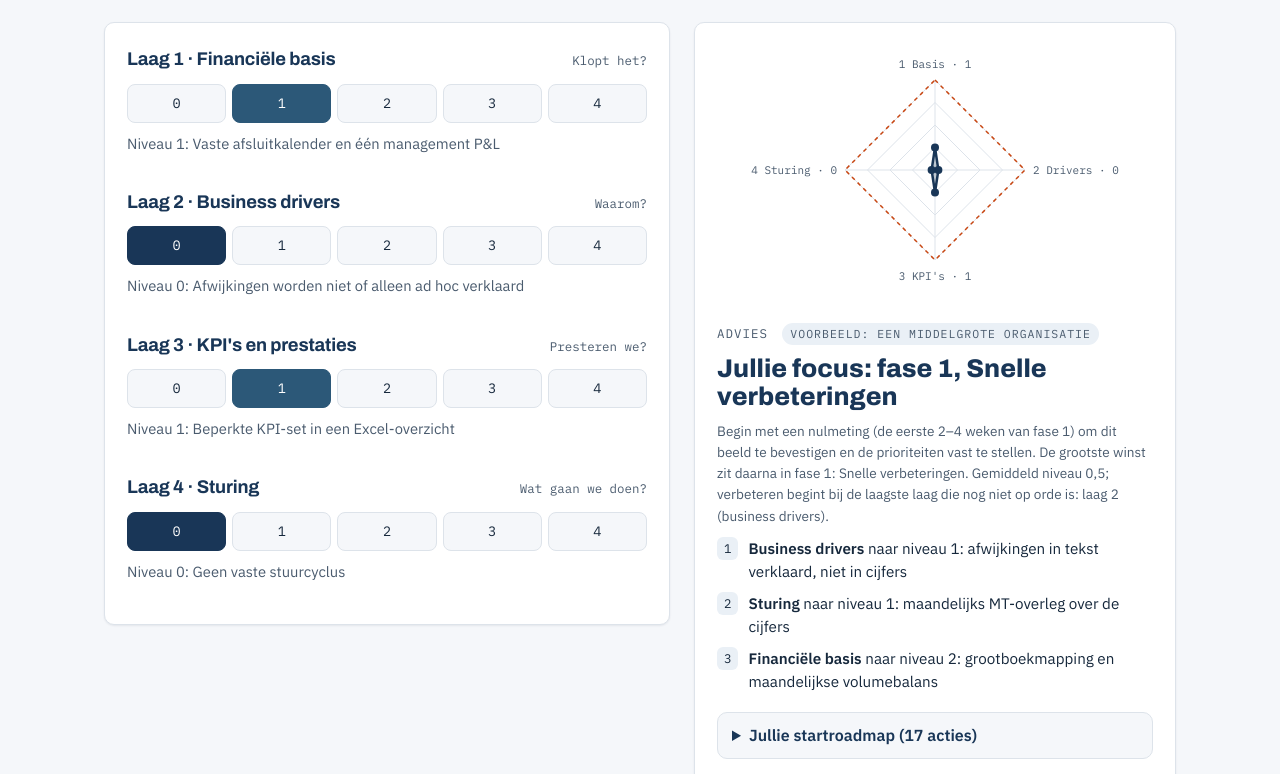
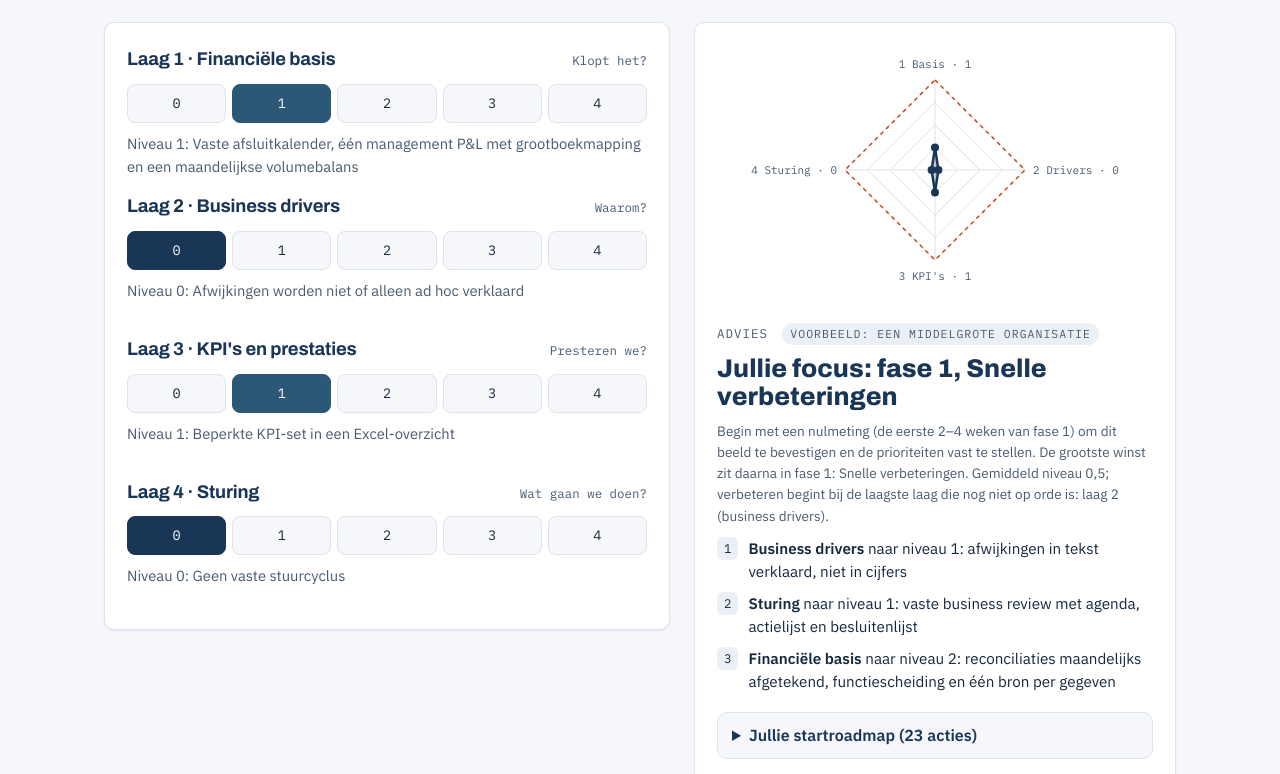
Before and after one commit to tpsloots-alt/b-enable-scan, a plain HTML site: page index.html in a window 1280 px wide. Shown: the part 1000-1774 px from the top of the page. Drawn offline with Linux system fonts and the light colour scheme.

Commit message:
Zelfscan: standaardacties getoetst aan A10.1a, niveaus laag 1/2/4 bijgewerkt, kolom Directiebesluit in export
Co-Authored-By: Claude Opus 5.5 <noreply@anthropic.com>
Claude-Session: https://claude.ai/code/session_019WtVV5SWB5AJUijmhAx1T3

```diff
--- a/index.html
+++ b/index.html
@@ -363,47 +363,49 @@ footer{padding:28px 0 48px;color:var(--muted);font-size:.85rem;border-top:1px so
   var phases=[
     {id:0,name:"Snelle verbeteringen",dur:"0–3 maanden",per:"0–3 maanden",lvl:"Naar niveau 1",sub:"Nulmeting en fundament",
      goal:"Eerst inzicht in het vertrekpunt, daarna betrouwbare cijfers en één gedeelde taal: de financiële basis op orde en een eerste KPI-set.",
-     act:["Nulmeting in de eerste 2–4 weken: interviews met directie, finance, commercie, inkoop en operations (5–8 gesprekken)","Rapportages, Excel-bestanden en bronsystemen inventariseren en een maandafsluiting doorlopen","Elke laag beoordelen op volwassenheid (0–4) en de top 5 knelpunten bepalen","Definities vastleggen: {defs}","Eén management P&L, met de marges per waardestroom apart, en de grootboekrekeningen daaraan koppelen","Vaste afsluitkalender met taken, eigenaren en deadlines","Maandelijkse {bal}","Kernset van 8–10 KPI's kiezen en KPI-kaarten invullen, met een eigenaar per KPI"],
+     act:["Nulmeting in de eerste 2–4 weken: interviews met directie, finance, commercie, inkoop en operations (5–8 gesprekken)","Rapportages, Excel-bestanden en bronsystemen inventariseren en een maandafsluiting doorlopen","Elke laag beoordelen op volwassenheid (0–4) en de top 5 knelpunten bepalen","Definities vastleggen: {defs}","Eén management P&L, met de marges per waardestroom apart, en de grootboekrekeningen daaraan koppelen","Vaste afsluitkalender met taken, eigenaren en deadlines","Maandelijkse {bal}","Kernset van 8–10 KPI's kiezen (groeiend naar 10–15) en KPI-kaarten invullen, met een eigenaar per KPI","Vaste business review met agenda, actielijst en besluitenlijst, binnen een vastgestelde stuurcyclus"],
      del:["Volwassenheidsscan per laag en een stappenplan op maat","Vastgestelde begrippenlijst en KPI-kaarten","Mappingtabel grootboek → management P&L en afsluitkalender","Gestandaardiseerd maandrapport in Excel"],
      tools:["Interviews en workshops","Excel met Power Query voor het inlezen van exports","SharePoint of OneDrive als vaste plek voor bronbestanden","Het demomodel als referentie"],
      show:"Een presentatie aan het MT met de scan per laag, daarna een maandrapport van 3–5 pagina's: P&L met afwijkingen, {balShort} en KPI's met stoplichten.",
      gate:"Het MT heeft het vertrekpunt en de prioriteiten vastgesteld, de maand is drie keer op rij volgens de kalender afgesloten en het MT accepteert de cijfers als de waarheid."},
     {id:1,name:"Basis op orde",dur:"3–9 maanden",per:"3–9 maanden",lvl:"Naar niveau 2",sub:"Structureren en zichtbaar maken",
      goal:"Afwijkingen verklaren in drivers, de informatie interactief beschikbaar maken en de eerste handmatige stappen vervangen.",
-     act:["Eenvoudig datamodel met feiten (boekingen, volumes, {conn}) en dimensies","Standaard afwijkingsanalyse: volume-, prijs- en {cost}-effect","Eerste dashboards in Power BI, gebouwd op de bestanden uit fase 1","Eerste kwartaalforecast (Best Estimate) op basis van drivers","Begroting met dezelfde drivers en dimensies als de werkelijke cijfers","Eerste koppelingen met het financiële pakket in plaats van handmatige exports","Controllers en managers trainen"],
+     act:["Eenvoudig datamodel met feiten (boekingen, volumes, {conn}) en dimensies","Standaard afwijkingsanalyse: volume-, prijs- en {cost}-effect","Eerste dashboards in Power BI, gebouwd op de bestanden uit fase 1","Eerste kwartaalforecast (Best Estimate) op basis van drivers","Begroting met dezelfde drivers en dimensies als de werkelijke cijfers","Eerste koppelingen met het financiële pakket in plaats van handmatige exports","Opvolging van acties als vast agendapunt en een vastgestelde bevoegdhedenmatrix","Controllers en managers trainen"],
      del:["Gedocumenteerd datamodel","3–4 dashboards","Standaard afwijkingsanalyse","Eerste Best Estimate"],
      tools:["Power BI Desktop voor model en dashboards","Power BI Service om te delen met het MT","Excel en Power Query voor datavoorbereiding"],
      show:"Het MT kijkt in de business review naar het live dashboard en klikt door van totaal naar {drill}.",
      gate:"De dashboards worden elke maand gebruikt in het MT en de afwijkingsanalyse hoort standaard bij de afsluiting."},
     {id:2,name:"Doorontwikkeling",dur:"9–18 maanden",per:"9–18 maanden",lvl:"Naar niveau 3 en 4",sub:"Automatiseren en sturen",
      goal:"Eerst het handwerk eruit, dan van rapporteren naar sturen: inzichten worden besluiten met een eigenaar en een effect.",
-     act:["Data rechtstreeks uit financieel pakket, facturatie, CRM en operationele systemen, op één centrale plek","Dashboards verversen automatisch, met signalen bij ontbrekende gegevens of ongemapte rekeningen","Rolling forecast 12–18 maanden vooruit","Autorisaties, documentatie en beheerafspraken met IT","Vaste business reviews met agenda, dashboard en actielijst; elk besluit krijgt een eigenaar, deadline en verwacht financieel effect","Scenario's: {scen}","KPI's koppelen aan afdelingsdoelen en waar passend aan beloning","Jaarlijkse herijking van KPI's en volwassenheid"],
+     act:["Data rechtstreeks uit financieel pakket, facturatie, CRM en operationele systemen, op één centrale plek","Dashboards verversen automatisch, met signalen bij ontbrekende gegevens of ongemapte rekeningen","Rolling forecast 12–18 maanden vooruit","Autorisaties, documentatie en beheerafspraken met IT","De business review stuurt op dashboard en forecast, met drempels voor actie; besluiten worden gevolgd op hun financiële effect","Scenario's: {scen}","KPI's koppelen aan afdelingsdoelen en waar passend aan beloning","Jaarlijkse herijking van KPI's en volwassenheid"],
      del:["Geautomatiseerde datastroom en datakwaliteitsdashboard","Rolling forecast en scenariomodel","Vastgestelde stuurcyclus met actielijst","Beheerhandboek en jaarlijkse volwassenheidsscan"],
      tools:["Power BI dataflows, een centrale database of Microsoft Fabric (afhankelijk van omvang)","Standaardkoppelingen of API's van de bronsystemen","Actielijst in SharePoint of Planner; scenariomodel in Excel of een planningstool"],
      show:"De afsluiting is een aantal werkdagen sneller en het MT-overleg draait om het dashboard en de actielijst; de financiële effecten van besluiten zijn over tijd te volgen.",
      gate:"De maandrapportage komt zonder handmatige datastappen tot stand, besluiten worden gevolgd op hun financiële effect en de cyclus draait zonder externe hulp."}
   ];
   var layers=[
-    {name:"Financiële basis",q:"Klopt het?",d:["Cijfers uit losse Excel-bestanden, afsluiten zonder vaste kalender","Vaste afsluitkalender en één management P&L","Grootboekmapping en maandelijkse {balShort}","Data komt automatisch uit de bronsystemen","Snelle afsluiting met automatische controles"]},
-    {name:"Business drivers",q:"Waarom?",d:["Afwijkingen worden niet of alleen ad hoc verklaard","Afwijkingen in tekst verklaard, niet in cijfers","Standaard brug: volume, prijs en {cost}","Rolling forecast op basis van drivers","Scenario's standaard onderdeel van besluiten"]},
+    {name:"Financiële basis",q:"Klopt het?",d:["Cijfers uit losse Excel-bestanden, afsluiten zonder vaste kalender","Vaste afsluitkalender, één management P&L met grootboekmapping en een maandelijkse {balShort}","Reconciliaties maandelijks afgetekend, functiescheiding en één bron per gegeven","Data komt automatisch uit de bronsystemen","Snelle afsluiting met automatische controles"]},
+    {name:"Business drivers",q:"Waarom?",d:["Afwijkingen worden niet of alleen ad hoc verklaard","Afwijkingen in tekst verklaard, niet in cijfers","Standaard brug in volume, prijs en {cost}, en een Best Estimate per kwartaal","Rolling forecast op basis van drivers","Scenario's standaard onderdeel van besluiten"]},
     {name:"KPI's en prestaties",q:"Presteren we?",d:["Geen vaste KPI-set of eenduidige definities","Beperkte KPI-set in een Excel-overzicht","Vastgestelde KPI-kaarten en eerste dashboards","Dashboards verversen automatisch","KPI's gekoppeld aan doelen, eigenaren en beloning"]},
-    {name:"Sturing",q:"Wat gaan we doen?",d:["Geen vaste stuurcyclus","Maandelijks MT-overleg over de cijfers","Business review met afwijkingsanalyse","Business review met actielijst en Best Estimate","Besluiten gevolgd op financieel effect"]}
+    {name:"Sturing",q:"Wat gaan we doen?",d:["Geen vaste stuurcyclus","Vaste business review met agenda, actielijst en besluitenlijst","Opvolging van acties is een vast agendapunt; bevoegdheden zijn vastgesteld","Business review stuurt op de forecast, met drempels voor actie","Besluiten gevolgd op financieel effect"]}
   ];
   /* Standaardacties per laag: wat nodig is om niveau n te halen. Niveau 1 hoort bij fase 1, niveau 2 bij fase 2, niveau 3 en 4 bij fase 3. */
+  /* Standaardacties per laag, getoetst aan A10.1a (14-11-2026). [niveau, actie, eigenaar, prioriteit, directiebesluit]
+     Niveau 1 hoort bij fase 1, niveau 2 bij fase 2, niveau 3 en 4 bij fase 3. */
   var STD=[
-    [[1,"Definities en begrippenlijst laten vaststellen door de directie","Directie","Hoog"],[1,"Vaste afsluitkalender met eigenaren invoeren","Financial control","Hoog"],[1,"Eén management P&L opstellen","Financial control","Hoog"],
-     [2,"Grootboekmapping naar management P&L opstellen","Financial control","Hoog"],[2,"Maandelijkse {balShort} invoeren","Financial control","Midden"],
-     [3,"Koppelingen met bronsystemen realiseren","IT","Midden"],[4,"Afsluiting versnellen met automatische controles","Financial control","Laag"]],
-    [[1,"Afwijkingen maandelijks toelichten in een vaste vorm","Business control","Midden"],
-     [2,"Standaard afwijkingsanalyse in volume, prijs en {cost}","Business control","Hoog"],[2,"Begroting opbouwen met dezelfde drivers als de werkelijke cijfers","Business control","Midden"],
-     [3,"Rolling forecast opzetten","Business control","Midden"],[4,"Scenario's standaard onderdeel maken van besluiten","Business control","Midden"]],
-    [[1,"Kernset van KPI-kaarten opstellen","Business control","Hoog"],[1,"Eigenaar per KPI vaststellen","Directie","Midden"],
-     [2,"Eerste dashboards bouwen","Business control","Hoog"],
-     [3,"Dashboard automatisch vullen uit één bron","IT","Midden"],[4,"KPI's koppelen aan doelen, eigenaren en beloning","Directie","Midden"]],
-    [[1,"Maandelijks MT-overleg over de cijfers invoeren","Directie","Hoog"],
-     [2,"Business review met vaste agenda en afwijkingsanalyse invoeren","Directie","Hoog"],
-     [3,"Actielijst met eigenaar, deadline en financieel effect invoeren","Directie","Hoog"],
-     [4,"Opvolging en effectmeting van besluiten borgen","Directie","Midden"]]
+    [[1,"Definities en begrippenlijst laten vaststellen door de directie","Directie","Hoog",1],[1,"Afsluitkalender met doelwerkdag invoeren en bewaken","Financial control","Hoog",0],[1,"Eén management P&L opstellen","Financial control","Hoog",0],[1,"Mappingtabel grootboek → management P&L opstellen","Financial control","Hoog",0],[1,"Maandelijkse {balShort} invoeren","Financial control","Midden",0],
+     [2,"Reconciliatieschema met eigenaren en aftekening opstellen","Financial control","Hoog",0],[2,"Functiescheiding en vier-ogenprincipe inrichten","Financial control","Midden",0],[2,"Bronnen en koppelingen beschrijven en één bron per gegeven afspreken","IT / finance","Midden",0],
+     [3,"Koppelingen met bronsystemen realiseren","IT","Midden",1],[4,"Afsluiting versnellen met automatische controles","Financial control","Laag",0]],
+    [[1,"Afwijkingen maandelijks toelichten in een vaste vorm","Business control","Midden",0],
+     [2,"Standaard afwijkingsanalyse invoeren in de maandrapportage (volume, prijs, {cost})","Business control","Hoog",0],[2,"Best Estimate per kwartaal invoeren","Business control","Hoog",0],[2,"Begroting opbouwen met dezelfde drivers als de werkelijke cijfers","Business control","Midden",0],
+     [3,"Rolling forecast opzetten","Business control","Midden",0],[4,"Scenario's standaard onderdeel maken van besluiten","Business control","Midden",0]],
+    [[1,"Kernset van KPI's vaststellen met de directie (start met 8–10, groei naar 10–15)","Directie","Hoog",1],[1,"KPI-kaarten opstellen voor de kernset","Business control","Hoog",0],[1,"Eigenaar per KPI vaststellen","Directie","Midden",1],
+     [2,"Eerste dashboards bouwen","Business control","Hoog",0],
+     [3,"Dashboard automatisch vullen uit één bron","IT / finance","Midden",1],[4,"KPI's koppelen aan doelen, eigenaren en beloning","Directie","Midden",1]],
+    [[1,"Stuurcyclus en rapportagekalender vaststellen en publiceren","Business control","Hoog",1],[1,"Vaste agenda en actielijst voor de business review invoeren","Business control","Hoog",0],[1,"Besluitenlijst met eigenaar en datum invoeren","Directie","Midden",0],
+     [2,"Opvolging en effectmeting van acties borgen","Directie","Hoog",0],[2,"Bevoegdhedenmatrix vaststellen","Directie","Midden",1],
+     [3,"Maandelijkse forecast agenderen in het MT","Business control","Midden",0],[3,"Drempels voor afwijkingen vaststellen en koppelen aan de actielijst","Business control","Midden",0],
+     [4,"Besluiten volgen op hun financiële effect","Directie","Midden",0]]
   ];
   var LAAG_LBL=["1 · Financiële basis","2 · Business drivers","3 · KPI's","4 · Sturing"];
   var scores=[1,0,1,0];
@@ -464,17 +466,17 @@ footer{padding:28px 0 48px;color:var(--muted);font-size:.85rem;border-top:1px so
 
   /* Startroadmap: standaardacties voor alle niveaus boven het huidige niveau van elke laag */
   function planRows(){
-    var rows=Math.min.apply(null,scores)>=4?[]:[[0,"Nulmeting uitvoeren: interviews, scan per laag en top 5 knelpunten","Directie","Hoog","Alle lagen"]];
+    var rows=Math.min.apply(null,scores)>=4?[]:[[0,"Nulmeting uitvoeren: interviews, scan per laag en top 5 knelpunten","Directie","Hoog","Alle lagen",null,null,""]];
     scores.forEach(function(sc,i){
-      STD[i].forEach(function(a){ if(a[0]>sc) rows.push([phaseOfLevel(a[0]),fmt(a[1]),a[2],a[3],LAAG_LBL[i],sc,a[0]]); });
+      STD[i].forEach(function(a){ if(a[0]>sc) rows.push([phaseOfLevel(a[0]),fmt(a[1]),a[2],a[3],LAAG_LBL[i],sc,a[0],a[4]?"ja":""]); });
     });
     var prio={Hoog:0,Midden:1,Laag:2};
     rows.sort(function(a,b){return a[0]-b[0]||(parseInt(a[4])||0)-(parseInt(b[4])||0)||prio[a[3]]-prio[b[3]];});
     return rows;
   }
   function planText(){
-    var out=["Fase;Periode;Laag;Actie;Eigenaar;Prioriteit;Niveau nu;Niveau na"];
-    planRows().forEach(function(r){out.push([phases[r[0]].name,phases[r[0]].per,r[4],r[1],r[2],r[3],r[5]==null?"":r[5],r[6]==null?"":r[6]].join(";"));});
+    var out=["Fase;Periode;Laag;Actie;Eigenaar;Prioriteit;Niveau nu;Niveau na;Directiebesluit"];
+    planRows().forEach(function(r){out.push([phases[r[0]].name,phases[r[0]].per,r[4],r[1],r[2],r[3],r[5]==null?"":r[5],r[6]==null?"":r[6],r[7]||""].join(";"));});
     return out.join("\n");
   }
   function renderPlan(){
```
